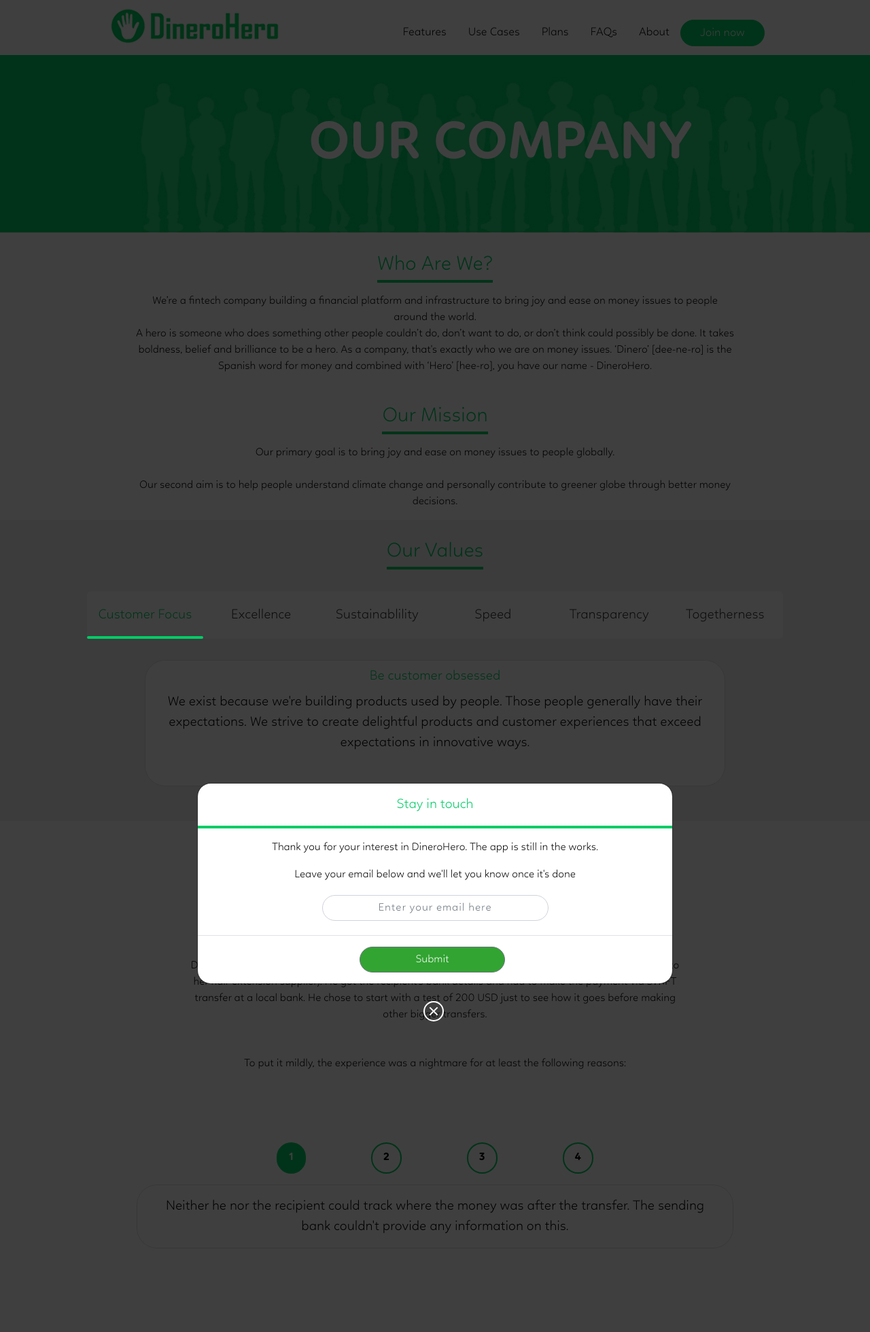
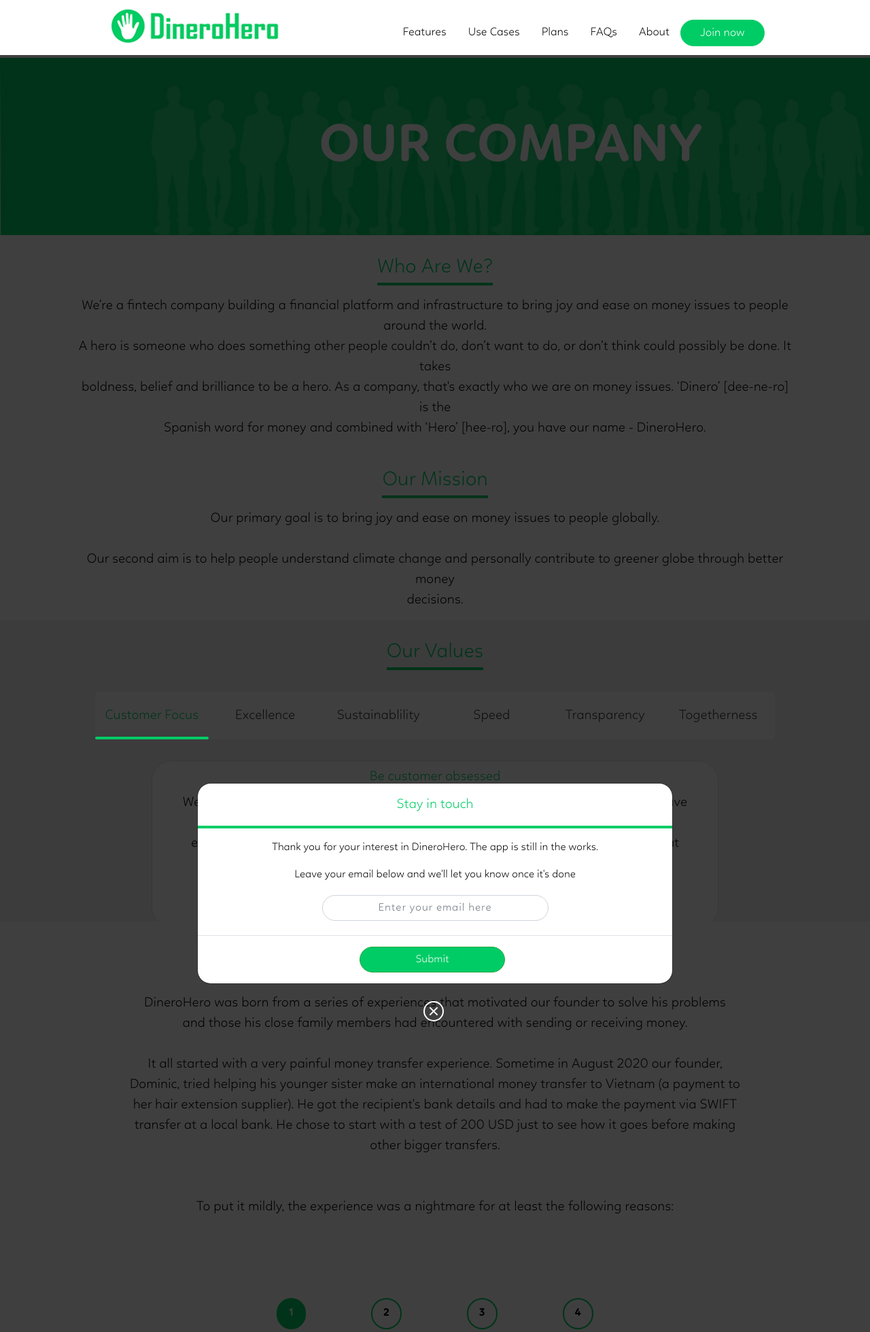
Before and after one commit to Hassan-YB/currencyv1, a Django app: page /about/ in a window 1280 px wide, after a click on "Join now". Shown: the top 1960 px of the page at 68% size. Run offline with Django 3.2, Linux system fonts and the light colour scheme; some libraries are stand-ins or nearby versions.

Commit message:
front-end changes

```diff
--- a/databases/templates/databases/about.html
+++ b/databases/templates/databases/about.html
@@ -2,7 +2,7 @@
 {% load static %}
 
 {% block content %}
-<div class="container-fluid p-0 bg-white">
+<div class="container-fluid bg-white" style="padding-top: 85px;">
     <div class="row about-row d-flex justify-content-center align-content-center text-white">
     <span style="font-size:80px;"><b>OUR COMPANY</b></span>
     </div>
@@ -11,7 +11,7 @@
             <span class="current" style="font-size:30px;align-items:start">Who Are We?</span>
         </div>
         <div class="col-12 d-flex justify-content-center">
-         <span style="text-align:center;text-align: center; padding:15px 200px">
+         <span style="text-align:center; padding:15px 100px;font-size:20px;">
          We’re a fintech company building a financial platform and infrastructure to bring joy and ease on
                                 money issues to people<br> around the world.<br>
         A hero is someone who does something other people couldn’t do, don’t want to do, or don’t think
@@ -25,7 +25,7 @@
             <span class="current" style="font-size:30px;align-items:start">Our Mission</span>
         </div>
         <div class="col-12 d-flex justify-content-center">
-         <span style="text-align:center;padding:15px 200px">
+         <span style="text-align:center;padding:15px 100px;font-size:20px;">
             Our primary goal is to bring joy and ease on money issues to people globally.<br><br>
         Our second aim is to help people understand climate change and personally contribute to
                         greener globe through better money <br>decisions.
@@ -141,9 +141,9 @@
         <div class="col-12 d-flex justify-content-center pt-4 pl-4 pr-4 pb-1 bg-white" >
             <span class="current" style="font-size:30px;align-items:start" > Our Story</span>
         </div>
-        <div class="col-12 d-flex justify-content-center pt-4 pl-4 pr-4 pb-1 bg-white">
+        <div class="col-12 d-flex justify-content-center pt-4 pb-1 bg-white">
             <div class="col-12 bg-white mb-4" style="margin-bottom:20px">
-                <span class="col-12  d-flex justify-content-center mb-5 pt-1" style="text-align:center;">
+                <span class="col-12  d-flex justify-content-center mb-5 pt-1" style="text-align:center; padding:15px 100px;font-size:20px;">
                     DineroHero was born from a series of experiences that motivated our founder to solve his
                 problems  <br>and those his close family members had encountered with sending or receiving money.  <br><br>
                     It all started with a very painful money transfer experience. Sometime in August 2020 our
@@ -229,9 +229,9 @@
         <div class="col-12 bg-white mb-4 d-flex justify-content-center pt-4 pl-4 pr-4 pb-1 " style="margin-bottom:20px">
                 <span class="col-12  d-flex justify-content-center mb-5 pt-1" style="font-size:20px;text-align:center;">
                     To think this was just for 200 USD…what would have happened if a much larger amount was  <br>
-                involved? Of course, he refused to do the second transfer. But it was right after going through this <br><br>
+                involved? Of course, he refused to do the second transfer. But it was right after going through this <br>
                     painful experience that Dominic started looking for better ways to solve this. In a short while, that  <br>
-                        led to the birth of DineroHero!  <br>
+                        led to the birth of DineroHero!  <br>  <br>
                         Despite that awful instance, there were pleasant situations when he’d help his sisters make <br>
                         payments in US dollars to other countries or online and then they would pay in the local <br>
                         currency equivalent (at an agreed and consistently discounted exchange rate that he calls 'hero  <br>
--- a/databases/templates/databases/navbar.html
+++ b/databases/templates/databases/navbar.html
@@ -1,15 +1,15 @@
 {% load static %}
-<nav class="container bg-white " >
+<nav class="container bg-white" >
   <div class="row p-2" >
     <div class="col-4 d-flex justify-content-end" style="align-items:center;">
       <a href="{% url 'index' %}"><img src="{% static 'images/logo.png' %}"></a>
     </div>
     <div class="col-8 d-flex justify-content-center" >
       <div class="topnav d-flex" id="myTopnav" style="align-items:center">
-        <a id="sec-1">Features</a>
-        <a id="sec-2">Use Cases</a>
-        <a id="sec-3">Plans</a>
-        <a id="sec-4">FAQs</a>
+        <a href="{% url 'index' %}#features">Features</a>
+        <a href="{% url 'index' %}#cases">Use Cases</a>
+        <a href="{% url 'index' %}#plans">Plans</a>
+        <a href="{% url 'index' %}#faq">FAQs</a>
         <a id="sec-5"  href="{% url 'about' %}">About</a>
         <a href="javascript:void(0);" class="icon" onclick="myFunction()">
           <i class="fa fa-bars"></i>
@@ -39,7 +39,7 @@
         </div>
         <div class="modal-footer">
         <div class="col-12 d-flex justify-content-center">
-            <button class="btn btn-secondary rounded-border col-4" style="background-color:#32a432;color:white"  type="button" data-dismiss="modal">Submit</button><br>
+            <button class="btn btn-success rounded-border col-4" style="background-color:#00cc66 !important;color:white"  type="button" data-dismiss="modal">Submit</button><br>
             <div class="icon">
                 <button type="button" class="button-close btn-cross" data-dismiss="modal" aria-label="Close">
             </div>
--- a/myfigurecollection/static/databases/style.css
+++ b/myfigurecollection/static/databases/style.css
@@ -24,7 +24,7 @@
   background-color: white;
   max-width: inherit !important;
 }
-.container, .container-fluid, .container-lg, .container-md, .container-sm, .container-xl{
+.inherit{
     width: 100%;
     margin-right: auto;
     margin-left: auto;
```
Also changed, not shown: databases/templates/databases/index.html (+4 -4 lines).
